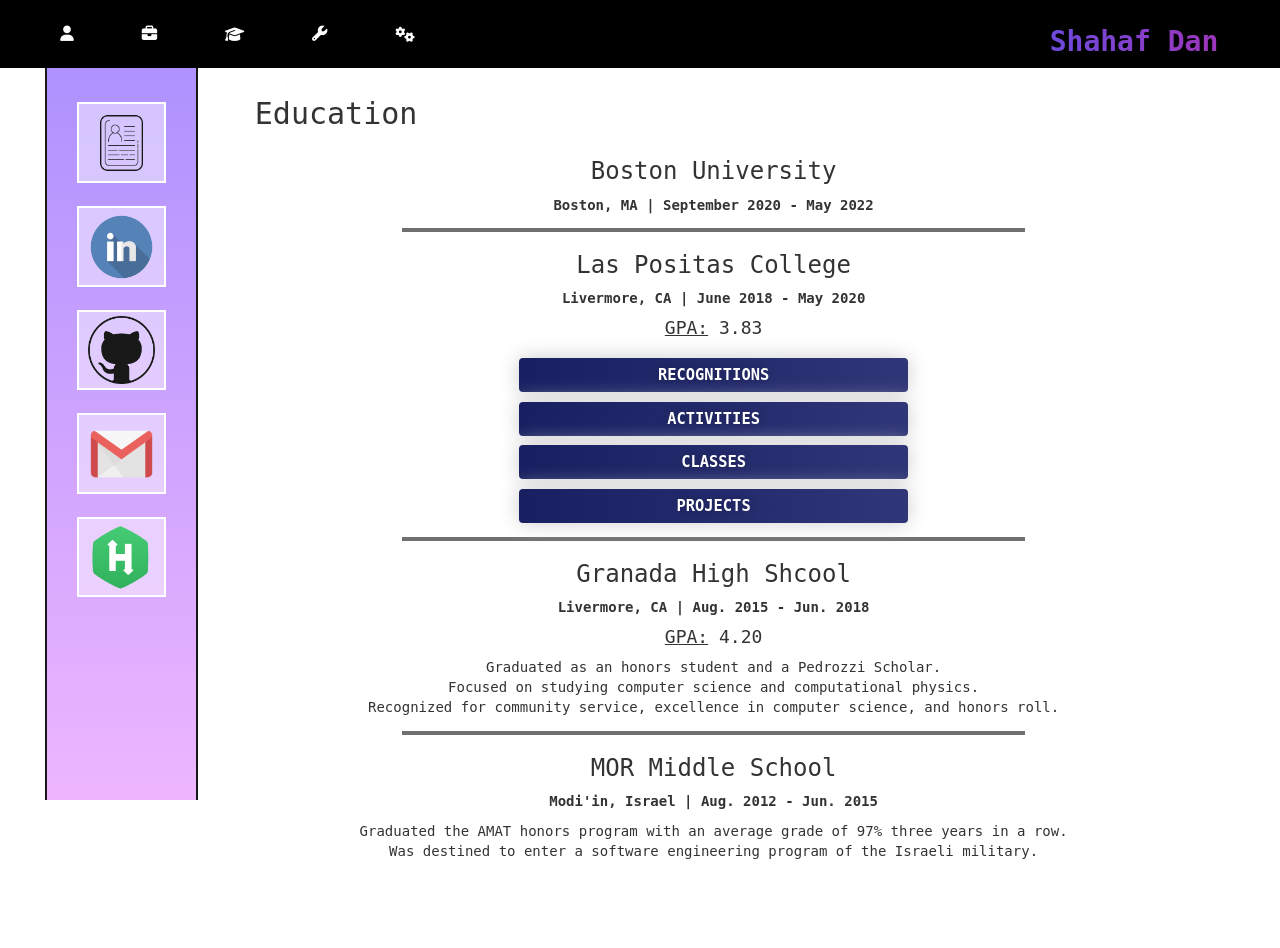
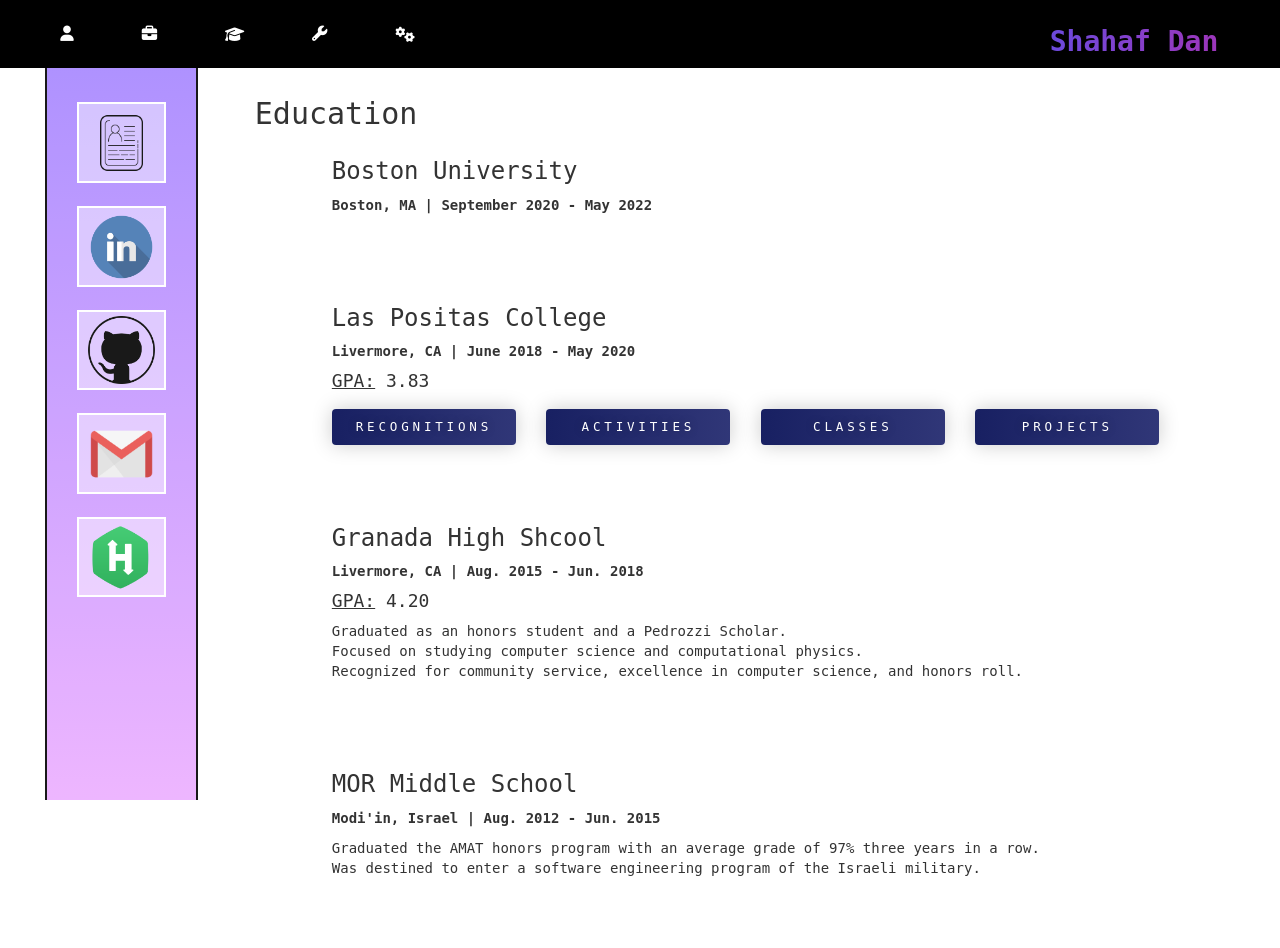
Before and after one commit to danshahaf/danshahaf.github.io, a PHP site: page / in a window 1280 px wide, after a click that opens the changed part. Before the commit the page ends 859 px from the top, so only its background shows below. Run offline with PHP 8.4, Linux system fonts and the light colour scheme; some libraries are stand-ins or nearby versions.

Commit message:
more restyling

```diff
--- a/index.html
+++ b/index.html
@@ -120,17 +120,21 @@
             <!-------------------------- EDUCATION COLLAPSE -------------------------->
             <div id = "education_div" class = "info_div" style = "display: none">
                 <h2 class = "section-title"> Education </h2>
+                <div class = "sub-edu-div">
                     <div class = "bu edu" id = "lpc">
                         <h3>Boston University</h3>
                         <p> <strong> Boston, MA | September 2020  -  May 2022 </strong> </p>
                     </div>
-                <hr class = "spacebar">
+                    <br><br><br>
                     <div class = "lpc edu" id = "lpc">
                         <h3>Las Positas College</h3>
                         <p> <strong> Livermore, CA | June 2018  -  May 2020 </strong> </p>
                         <h4> <u>GPA:</u> 3.83 </h4>
+                        <button type = "button" class = "btn sub-edu-btn inline quarter" id = "recognitions-btn" data-toggle="collapse" data-target="#recognitions-div"> Recognitions </button>
+                        <button type = "button" class = "btn sub-edu-btn inline quarter" id = "activities-btn" data-toggle="collapse" data-target="#activities-div"> Activities </button>
+                        <button type = "button" class = "btn sub-edu-btn inline quarter" id = "classes-btn" data-toggle="collapse" data-target="#classes-div"> Classes </button>
+                        <button type = "button" class = "btn sub-edu-btn inline quarter" id = "projects-btn" data-toggle="collapse" data-target="#projects-div"> Projects </button>
                         <!----------------------------- COLLAPSE OF DEGREES, AWARDS, RECOGNITIONS DIV ------------------------------------>
-                    <button type = "button" class = "btn sub-edu-btn" id = "recognitions-btn" data-toggle="collapse" data-target="#recognitions-div"> Recognitions </button> <br>
                         <div id = "recognitions-div" class = "collapse recognitions-div">
                             <h3><u>Degrees & Certifications</u></h3>
                             <ul class = "award-listing">
@@ -154,7 +158,6 @@
                             </ul>
                         </div>
                         <!----------------------------- COLLAPSE OF ACTIVITIES DIV -------------------------------------->
-                    <button type = "button" class = "btn sub-edu-btn" id = "activities-btn" data-toggle="collapse" data-target="#activities-div"> Activities </button> <br>
                         <div id = "activities-div" class = " collapse activities_div"> <!-- ALIGN TO THE LEFT-->
                             <br><br>
                             <button class = "upper-item-activities-list item-activities-list" data-toggle="collapse" data-target="#chessclub-div"><strong>Chess Club    </strong>|   Founder ⇨ President </button><br>
@@ -229,7 +232,6 @@
                             <br>
                         </div>
                         <!----------------------------- COLLAPSE OF CLASSES DIV -------------------------------------------->
-                    <button type = "button" class = "btn sub-edu-btn" id = "classes-btn" data-toggle="collapse" data-target="#classes-div"> Classes </button> <br>
                         <div id = "classes-div" class = "collapse classes_div"> <br>
                             <h4> Order By: </h4>
                             <button class = "btn w17 courses-btn" id = "classByName" onclick = "coursesAlphabetically()"><strong> Name </strong></button> &nbsp; &nbsp;
@@ -245,7 +247,6 @@
                             </div>
                         </div>
                         <!----------------------------- COLLAPSE OF PROJECTS DIV --------------------------------------->
-                    <button type = "button" class = "btn sub-edu-btn" id = "projects-btn" data-toggle="collapse" data-target="#projects-div"> Projects </button> <br>
                         <div id = "projects-div" class = "collapse"> <!-- ALIGN TO THE LEFT-->
                             <h4><u>Projects, Researches, Papers </u></h4>
                             <br>
@@ -309,7 +310,7 @@
                             </div>
                         </div>
                     </div>
-                <hr class = "spacebar">
+                    <br><br><br>
                     <div class = "ghs edu" id = "ghs">
                         <h3>Granada High Shcool</h3>
                         <p> <strong> Livermore, CA | Aug. 2015  -  Jun. 2018 </strong> </p>
@@ -320,7 +321,7 @@
                             Recognized for community service, excellence in computer science, and honors roll.
                         </p>
                     </div>
-                <hr class = "spacebar">
+                    <br><br><br>
                     <div class = "MOR edu" id = "MOR">
                         <h3>MOR Middle School</h3>
                         <p> <strong> Modi'in, Israel | Aug. 2012  -  Jun. 2015 </strong> </p>
@@ -328,6 +329,8 @@
                             Graduated the AMAT honors program with an average grade of 97% three years in a row. <br>
                             Was destined to enter a software engineering program of the Israeli military.
                         </p>
+                    </div>
+                    <br><br><br>
                 </div>
             </div>
             <!----------------------  TECHNICAL SKILLS COLLAPSE ------------------------------>
@@ -365,7 +368,7 @@
                 <!-- <iframe id = "vid" class = "embed-responsive-item vid" src = "shahaf-pics/vid-1.mp4" allowfullscreen></iframe> -->
             </div>
              <!----------------------  PROJECTS COLLAPSE ------------------------------>
-            <div id = "projects_div" class = "info_div" style = "display: none">
+            <div id = "projects_div" style = "display: none">
                 <h2 class = "section-title"> My Projects </h2>
                 <!--------------------  The Market Manager  ----------------->
                 <button type = "button" class = "btn sub-proj-btn" id = "projects-btn-1" data-toggle="collapse" data-target="#projects-div-1"> The Market's Manager </button>
--- a/shahaf.css
+++ b/shahaf.css
@@ -16,10 +16,6 @@ div.content {
     margin-left: 9.5% !important;
     padding: 6% 0% 2% 2% !important;
     height: 100%;
-}
-.btn {
-    border: 0.5px solid black !important;
-    width: 40% !important;
 }
 .centrize {
     text-align: center !important;
@@ -40,7 +36,10 @@ div.content {
     margin-bottom: 2.5% !important;
     height: auto !important;
 }
-
+.quarter {
+    width: 21% !important;
+    margin-right: 2.5% !important;
+}
 
 
 
@@ -135,21 +134,25 @@ div.content {
     padding-top: 25% !important;}
 .w17{
     width: 17% !important;}
-.sub-edu-btn, .sub-proj-btn{
+.sub-edu-btn {
     margin-top:1% !important;
     background: linear-gradient(to right,rgb(24, 32, 98),rgb(72, 77, 141));
     border: 0px !important;
+    padding: 1% !important;
     color: white !important;
     text-transform: uppercase;
-    font-weight: bold;
-    font-size: 110% !important;
-    transition: 0.5s !important;
+    font-size: 90% !important;
+    transition: 0.35s !important;
     background-size: 200% auto;
     box-shadow: 0 0 20px #ccc;
-    text-shadow: 0px 0px 10px rgba(0,0,0,0.3);}
+    letter-spacing: 0.30em !important;
+    font-weight: 450 !important;
+    text-shadow: 0px 0px 10px rgba(0,0,0,0.3);
+}
 .sub-edu-btn:hover, .sub-proj-btn:hover {
     background-position: right center;
-    text-shadow: 0px 0px 10px rgba(0,0,0,0.8); }
+    text-shadow: 0px 0px 10px rgba(0,0,0,0.8);
+ }
 .spacebar{
     border-top: 4px solid #707070;
     margin-top: 1.2% !important;
@@ -402,7 +405,28 @@ textarea{
     margin-left: 25% !important;
     width: 52% !important;
     text-align: left;
-    font-size: 95% !important;}
+    font-size: 95% !important;
+}
+.sub-edu-div {
+    text-align: justify !important;
+    width: 90% !important;
+    margin-left: 10% !important;
+}
+.sub-proj-btn{
+    margin-top:1% !important;
+    background: linear-gradient(to right,rgb(24, 32, 98),rgb(72, 77, 141));
+    border: 0px !important;
+    padding: 1% !important;
+    color: white !important;
+    text-transform: uppercase;
+    font-size: 90% !important;
+    transition: 0.35s !important;
+    background-size: 200% auto;
+    box-shadow: 0 0 20px #ccc;
+    letter-spacing: 0.35em !important;
+    font-weight: 450 !important;
+    text-shadow: 0px 0px 10px rgba(0,0,0,0.3);
+}
 /*----- About Div ----*/
 .btn-outline-danger{
     color:red!important;
```
Lines whose indentation alone changed are shown as unchanged.
